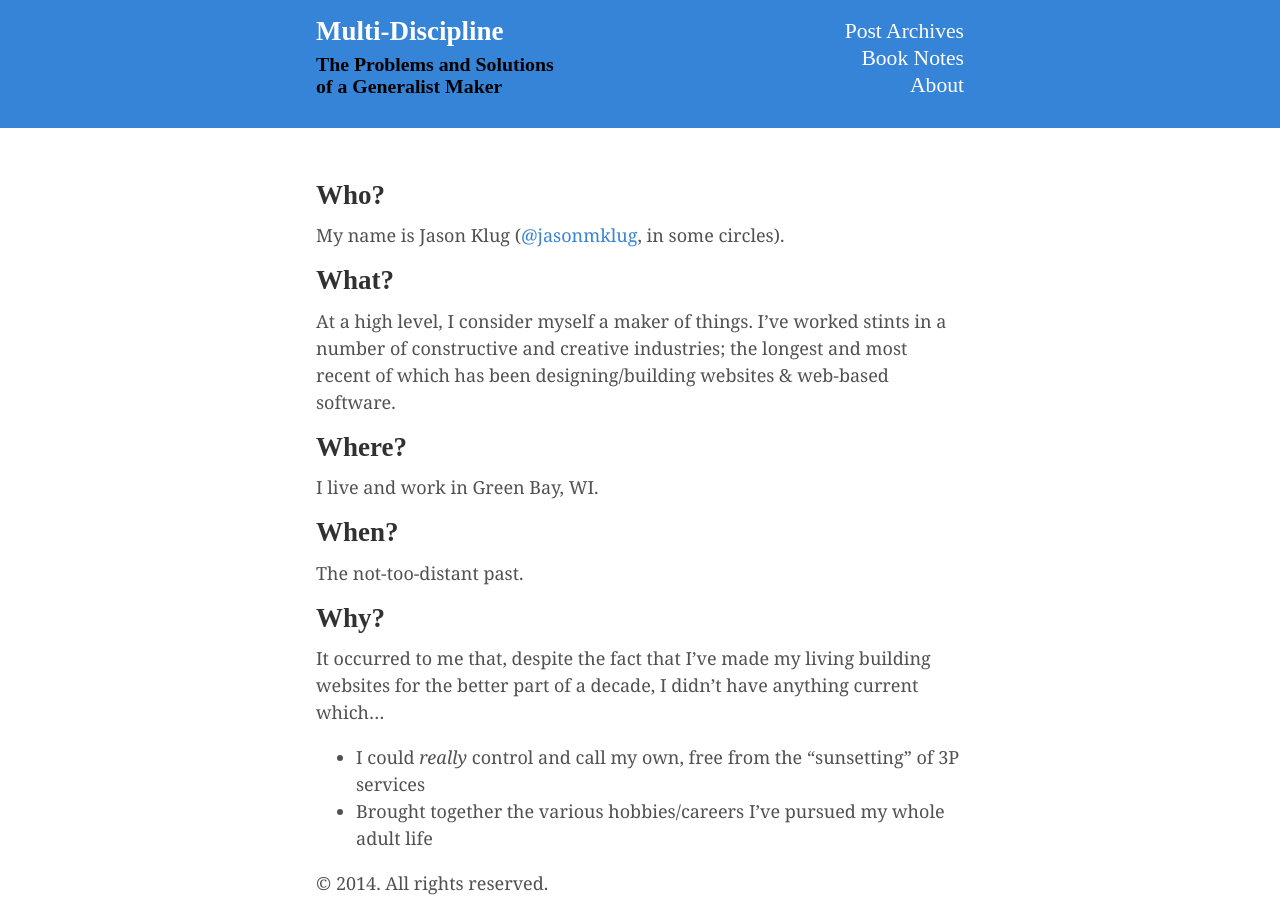
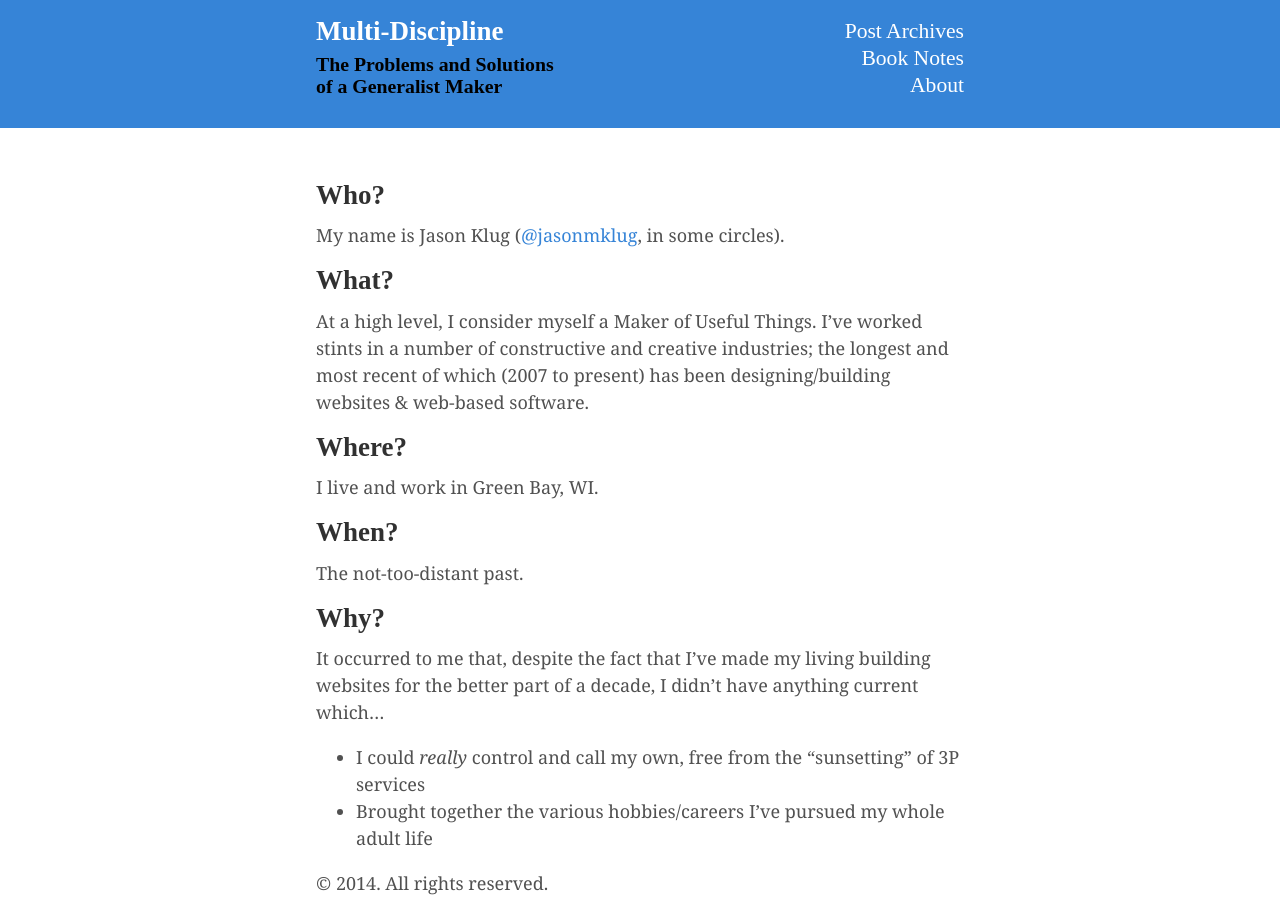
Before and after one commit to jasonmklug/multi-discipline, a Jekyll site: the page built from about/index.md, in a window 1280 px wide. Built offline with Jekyll 4.4.1, drawn with Linux system fonts in a browser that asks for light colours; Markdown is read by kramdown in place of the engine named in the settings.

Commit message:
Tweak responsive masthead css, rename scss file, content tweak in /about

```diff
--- a/_includes/head.html
+++ b/_includes/head.html
@@ -16,7 +16,7 @@
   </title>
 
   <!-- CSS -->
-  <link rel="stylesheet" href="{{ site.baseurl }}public/css/poole.css">
+  <link rel="stylesheet" href="{{ site.baseurl }}public/css/general.css">
   <link rel="stylesheet" href="{{ site.baseurl }}public/css/syntax.css">
 
   <!-- Icons -->
--- a/_layouts/default.html
+++ b/_layouts/default.html
@@ -7,10 +7,6 @@
 
     <div class="masthead">
       <div class="container">
-        <h2 class="masthead-title">
-          <a href="{{ site.baseurl }}" title="Home">{{ site.title }}</a>
-          <span class="subhead">{{ site.tagline }}</span>
-        </h2>
         <ul class="nav_links">
           <li class="nav_link">
             <a href="/archives">Post Archives</a>
@@ -22,6 +18,10 @@
             <a href="/about">About</a>
           </li>
         </ul>
+        <h2 class="masthead-title">
+          <a href="{{ site.baseurl }}" title="Home">{{ site.title }}</a>
+          <span class="subhead">{{ site.tagline }}</span>
+        </h2>
       </div>
     </div>
 
--- a/about/index.md
+++ b/about/index.md
@@ -9,7 +9,7 @@ My name is Jason Klug (<a href="http://twitter.com/jasonmklug" target="_blank">@
 
 ## What?
 
-At a high level, I consider myself a maker of things.  I've worked stints in a number of constructive and creative industries; the longest and most recent of which has been designing/building websites & web-based software.
+At a high level, I consider myself a Maker of Useful Things.  I've worked stints in a number of constructive and creative industries; the longest and most recent of which (2007 to present) has been designing/building websites & web-based software.
 
 ## Where?
 
--- a/public/css/poole.scss
+++ b/public/css/general.scss
@@ -38,11 +38,6 @@ html {
   font-family: "futura-pt";
   font-size: 16px;
   line-height: 1.5;
-}
-@media (min-width: 38em) {
-  html {
-    font-size: 18px;
-  }
 }
 
 body {
@@ -237,7 +232,7 @@ img {
 
 img.product_image {
   float: left;
-  max-width: 180px;
+  max-width: 120px;
   max-height: 320px;
   margin: 6px 24px 18px 0px;
   &.shadowed {
@@ -316,25 +311,25 @@ tbody tr:nth-child(odd) th {
   padding-bottom: .6rem;
   margin-bottom: 3rem;
   background-color: #3684d7;
+  overflow: auto;
+  width: 100%;
 }
+
 .masthead-title {
   float: left;
   margin-top: 0;
   margin-bottom: 0;
   color: #fff;
   span.subhead {
-    display:block;
-    width: 14rem;
-    margin-top: .5rem;
-    font-size: 1.1rem;
-    line-height: 1.2rem;
-    color: #000;
+    display: none;
   }
 }
+
 .masthead a {
   color: #fff;
 }
 .masthead ul.nav_links {
+  float: right;
   padding-left: 0px;
   list-style: none;
   font-family: "futura-pt";
@@ -456,7 +451,19 @@ a.pagination-item:hover {
   background-color: #f5f5f5;
 }
 
+
 @media (min-width: 30em) {
+
+  .masthead-title {
+    span.subhead {
+      display:block;
+      width: 14rem;
+      margin-top: .5rem;
+      font-size: 1.1rem;
+      line-height: 1.2rem;
+      color: #000;
+    }
+  }
   img.product_image {
     max-width: 240px;
   }
@@ -478,3 +485,9 @@ a.pagination-item:hover {
     border-bottom-right-radius: 4px;
   }
 }
+
+@media (min-width: 38em) {
+  html {
+    font-size: 18px;
+  }
+}
```
